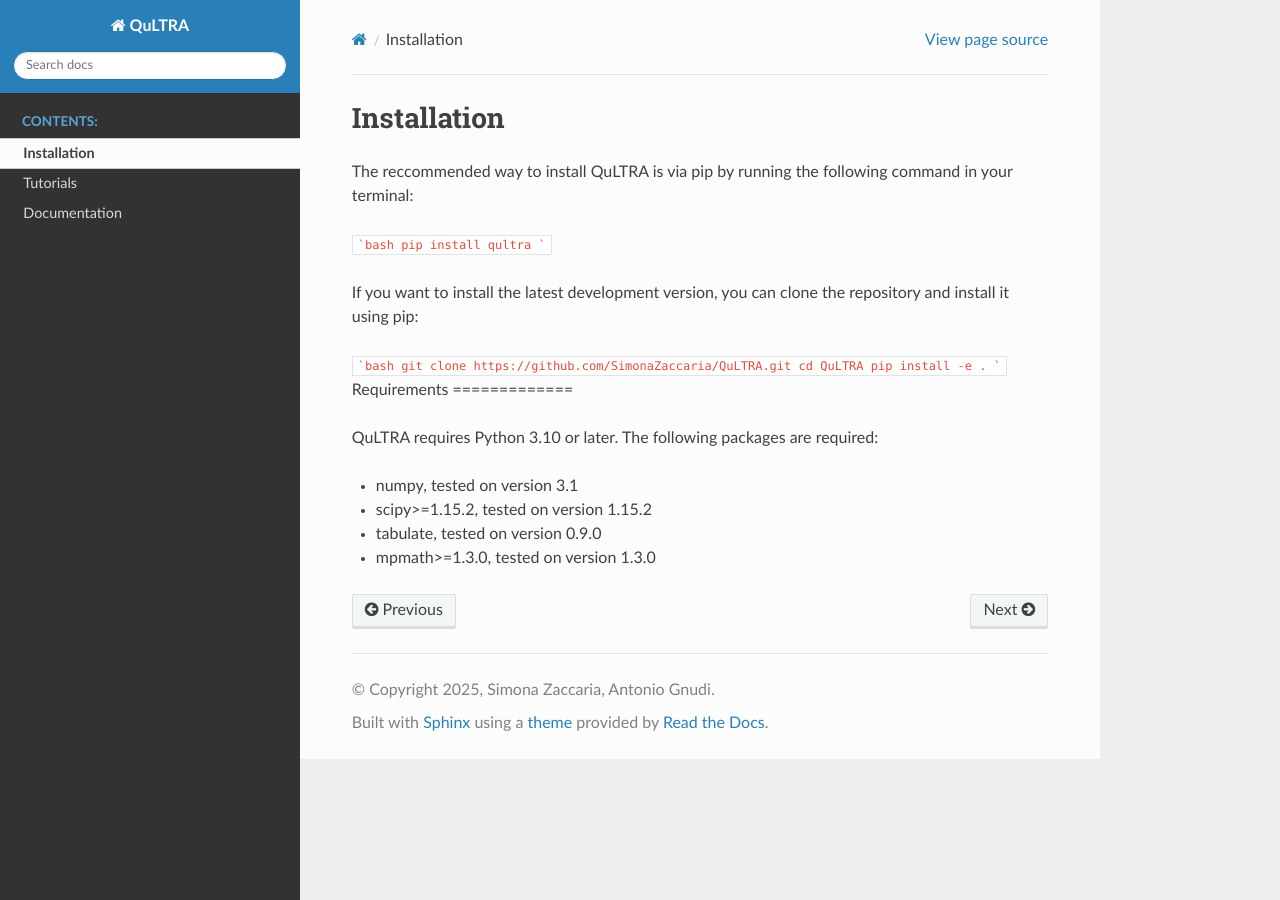
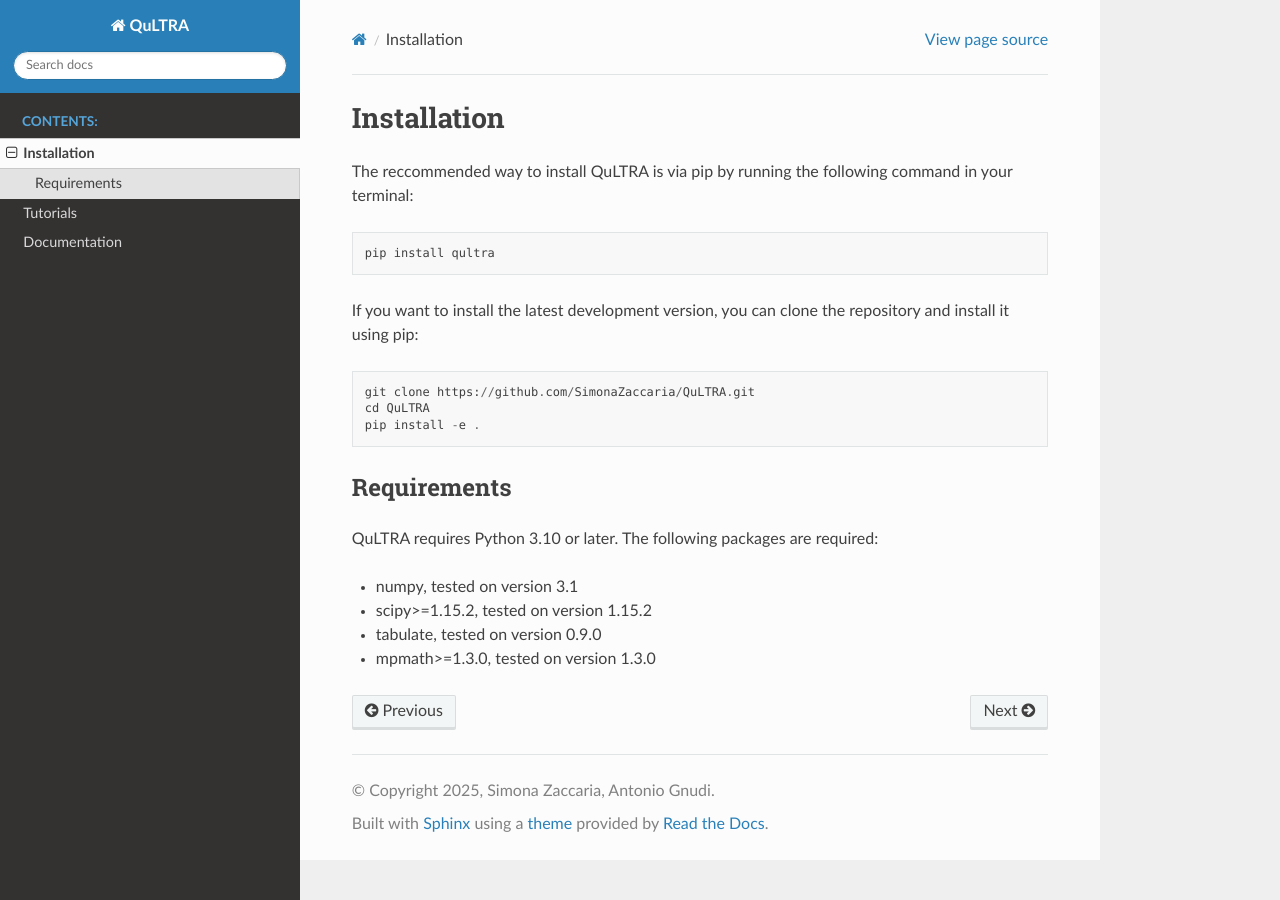
Before and after one commit to SimonaZaccaria/QuLTRA, a Sphinx documentation site: the page built from docs/source/Installation.rst, in a window 1280 px wide. Built offline with Sphinx 7.4.7 and the Read the Docs theme 3.1.0, drawn with Linux system fonts in a browser that asks for light colours.

Commit message:
modified installation page

````diff
--- a/docs/source/Installation.rst
+++ b/docs/source/Installation.rst
@@ -4,19 +4,21 @@
 
 The reccommended way to install QuLTRA is via pip by running the following command in your terminal:
 
-```bash
-pip install qultra
-```
+.. code-block::
+
+    pip install qultra
+
 
 If you want to install the latest development version, you can clone the repository and install it using pip:
 
-```bash
-git clone https://github.com/SimonaZaccaria/QuLTRA.git
-cd QuLTRA
-pip install -e .
-```
+.. code-block::
+
+   git clone https://github.com/SimonaZaccaria/QuLTRA.git
+   cd QuLTRA
+   pip install -e .
+
 Requirements
-=============
+================
 
 QuLTRA requires Python 3.10 or later. The following packages are required:
 
````
Also changed, not shown: 6 other files.
